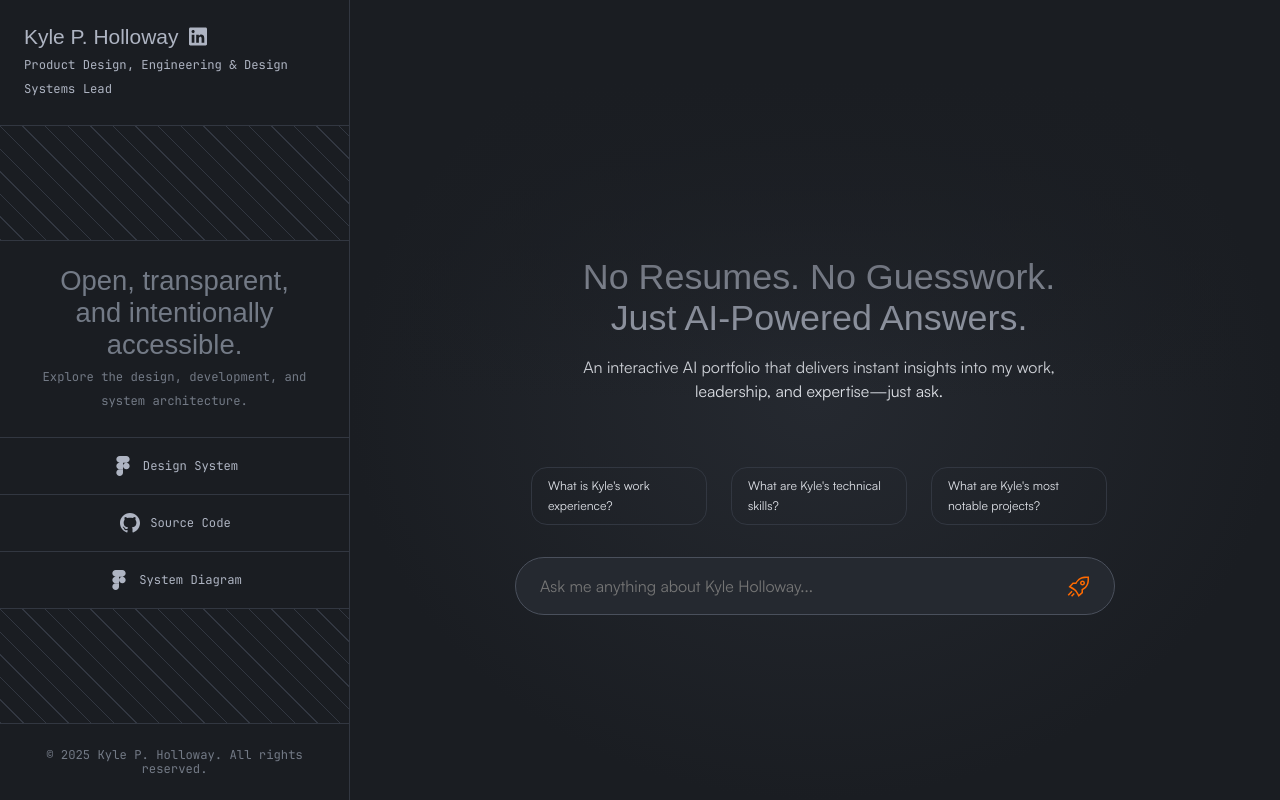
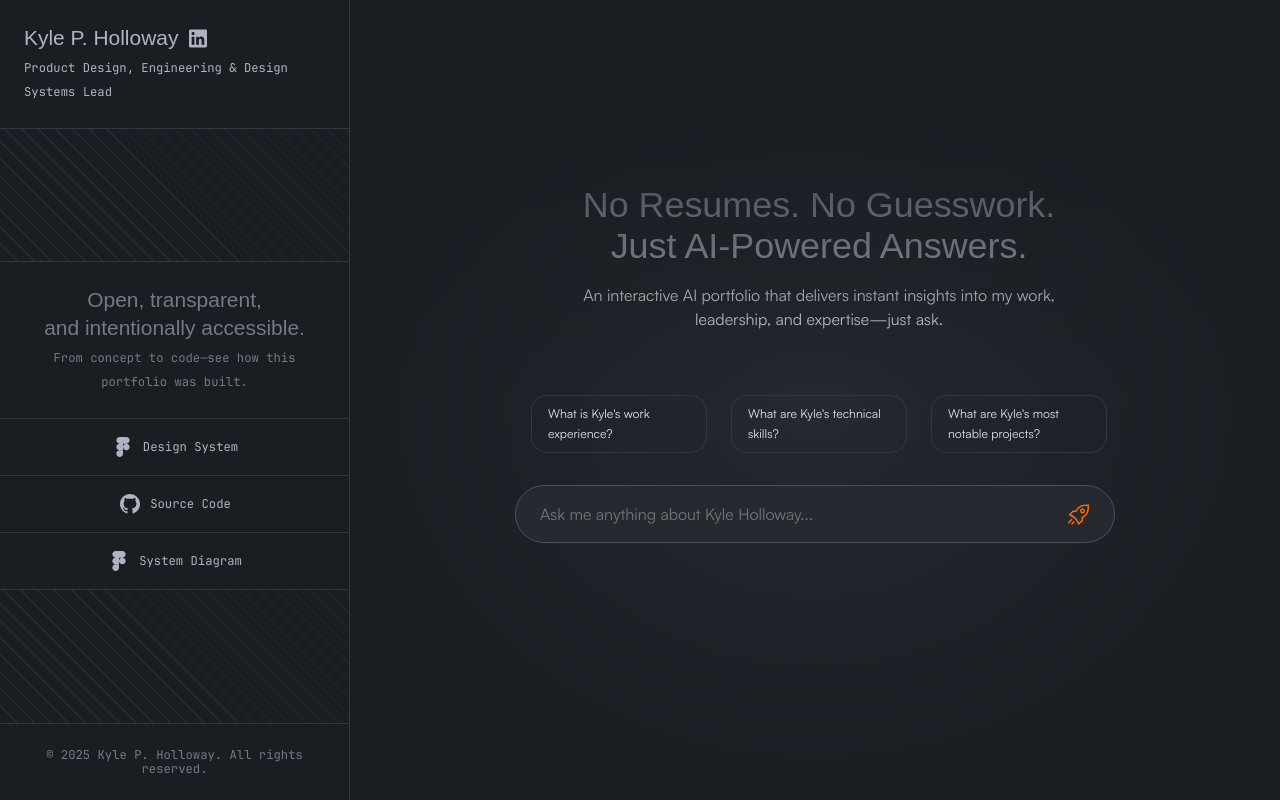
Before and after one commit to kylepholloway/AI-rag-portfolio, a Next.js app: page / in a window 1280 px wide. Built offline with nearby package versions, Linux system fonts and the light colour scheme.

Commit message:
ui updates and navbar links added

```diff
--- a/src/components/hash-pattern/HashPattern.module.scss
+++ b/src/components/hash-pattern/HashPattern.module.scss
@@ -10,9 +10,9 @@
     pointer-events: none;
     background: repeating-linear-gradient(
       45deg,
-      var(--color-gray-600) 0px,
-      var(--color-gray-600) 1px,
+      var(--color-gray-800) 0px,
+      var(--color-gray-800) 1px,
       transparent 1px,
-      transparent var(--space-base)
+      transparent var(--space-sm)
     );
   }
--- a/src/components/navbar/Navbar.module.scss
+++ b/src/components/navbar/Navbar.module.scss
@@ -79,7 +79,7 @@
     &__title {
         text-align: center;
         color: var(--color-gray-200);
-        @include heading-5('Alt');
+        @include heading-6('Alt');
     }
 
     &__subtitle {
@@ -92,7 +92,6 @@
         display: flex;
         flex-direction: column;
         list-style-type: none;
-        color: var(--color-gray-100);
         padding: 0;
         width: 100%;
         margin: 0;
@@ -105,7 +104,10 @@
             padding: var(--space-base);
             border-bottom: 1px solid var(--color-gray-600);
             gap: var(--space-xs);
+            color: var(--color-gray-100);
+            text-decoration: none;
             transition: var(--transition-basic);
+
             cursor: pointer;
             @include body('Alt');
 
--- a/src/components/navbar/index.tsx
+++ b/src/components/navbar/index.tsx
@@ -34,23 +34,23 @@ const Navbar: React.FC<NavbarProps> = ({ isFadingOut }) => {
       <div className={styles.links}>
         <div className={styles.links__header}>
           <p className={styles.links__title}>Open, transparent,<br />and intentionally accessible.</p>
-          <p className={styles.links__subtitle}>Explore the design, development, and system architecture.</p>
+          <p className={styles.links__subtitle}>From concept to code—see how this portfolio was built.</p>
         </div>
         <ul>
           <li>
-            <a>
+            <a href="https://www.figma.com/design/ccFGZIjSpfmvduTvvGB7ZO/Design-System?node-id=0-1&p=f&t=ZIW6tKdKWObAxl1p-0" target="_blank">
               <Figma />
               Design System
             </a>
           </li>
           <li>
-            <a>
+            <a href="https://github.com/kylepholloway/AI-rag-portfolio" target="_blank">
               <Github />
               Source Code
             </a>
           </li>
           <li>
-            <a>
+            <a href="https://www.figma.com/board/gTpyLSNGuhHcX26GE3mL7H/System-Diagram?node-id=0-1&p=f&t=FT5Zx2kkQRFpd9cQ-0" target="_blank">
               <Figma />
               System Diagram
             </a>
--- a/src/components/typing-effect/index.tsx
+++ b/src/components/typing-effect/index.tsx
@@ -25,7 +25,7 @@ const TypingEffect: React.FC<TypingEffectProps> = ({ text, isActive }) => {
         accumulatedText += text[indexRef.current];
         setDisplayedText(formatText(accumulatedText));
         indexRef.current++;
-        setTimeout(typeCharacter, 30);
+        setTimeout(typeCharacter, 15);
       }
     };
 
--- a/src/pages/Home.module.scss
+++ b/src/pages/Home.module.scss
@@ -34,7 +34,7 @@
     @include breakpoint(md) {
         height: unset;
         justify-content: center;
-        padding: var(--space-3xl);
+        padding: 0 var(--space-3xl) var(--space-3xl);
     }
 
     &::after {
@@ -45,7 +45,7 @@
         right: 0;
         bottom: 0;
         height: 150px;
-        background: linear-gradient(180deg, var(--color-gray-900) 20%, rgba(37, 41, 48, 0.00) 100%);
+        background: linear-gradient(180deg, rgba(26, 29, 34, 0.95) 20%, rgba(37, 41, 48, 0.00) 100%);
         z-index: 2;
         @include breakpoint(md) {
             height: 400px;
@@ -63,7 +63,7 @@
         padding: 0 var(--space-sm) var(--space-sm);
         @include breakpoint(lg) {
             width: 600px;
-            padding: var(--space-3xl) var(--space-xs) 0 var(--space-base);
+            padding: 0 var(--space-xs) 0 var(--space-base);
         }
 
         &::-webkit-scrollbar {
--- a/src/styles/mixins/typography.scss
+++ b/src/styles/mixins/typography.scss
@@ -84,6 +84,7 @@
     400,
     500
   );
+  line-height: if($variant == "Alt", 28px, normal);
 }
 
 ////////////////////////
@@ -100,7 +101,7 @@
       var(--font-size-sm),
       if($variant == "xs", var(--font-size-xs), var(--font-size-base))
     );
-    line-height: if($variant == "sm", 20px, 24px); // Adjust line-height for "sm" variant
+    line-height: if($variant == "sm", 20px, 24px);
   }
   font-weight: 400;
   margin: 0;
```
